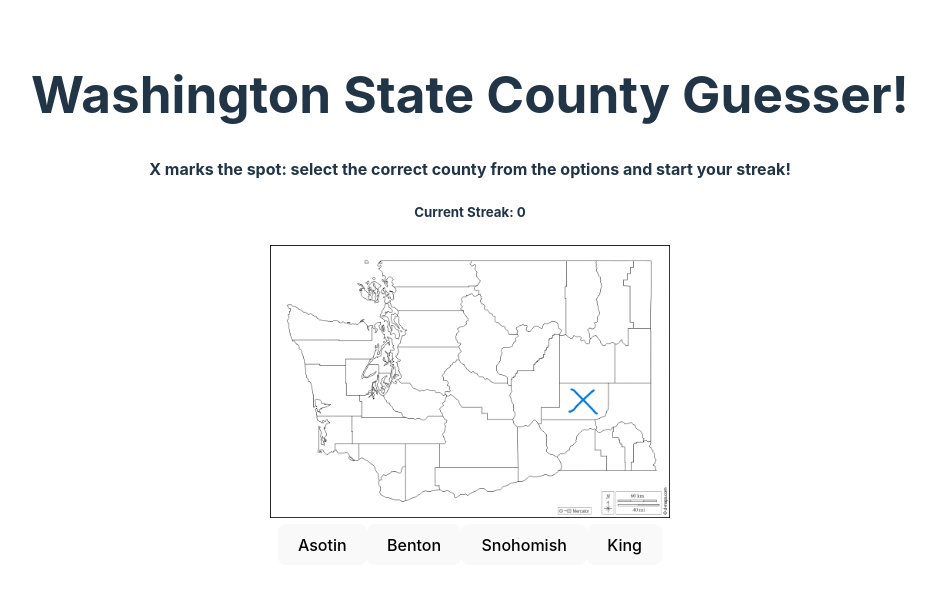
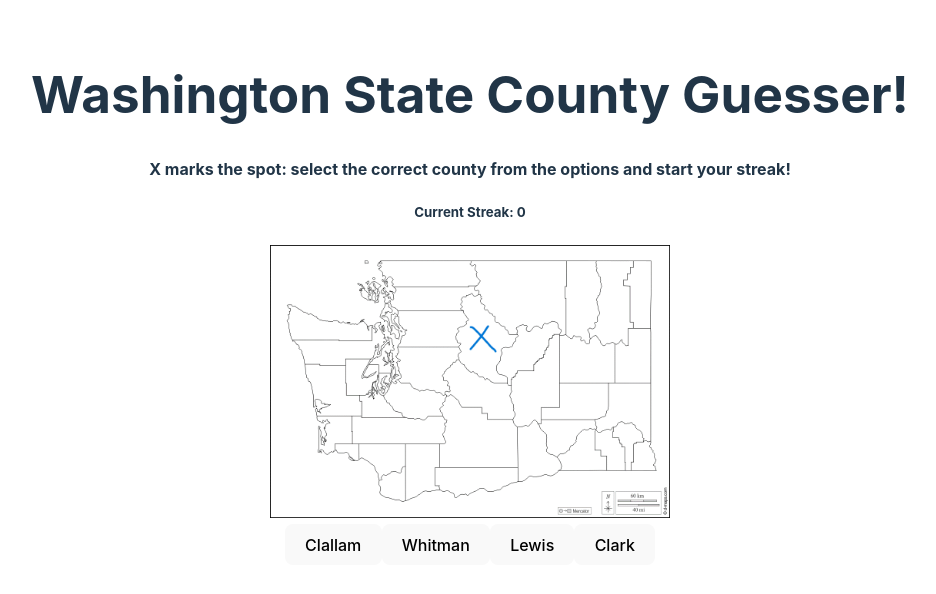
Before and after one commit to kristofer11/county-guesser, a React (Vite) app: page / in a window 1280 px wide. Shown: the top 594 px of the page, without its empty margins (170-1106 px from the left). Built offline with nearby package versions, Linux system fonts and the light colour scheme.

Commit message:
Rendering random map and random options

```diff
--- a/src/components/GameBoard.jsx
+++ b/src/components/GameBoard.jsx
@@ -1,35 +1,70 @@
 import { useState } from 'react';
 import { counties } from '../assets/counties';
 import { Button } from 'reactstrap';
+import { useEffect } from 'react';
 
 const GameBoard = () => {
     const [currentCounty, setCurrentCounty] = useState(null);
+    const [buttonNames, setButtonNames] = useState([]);
     const [currentStreak, setCurrentStreak] = useState(0);
+    const [countyNameDisplay, setCountyNameDisplay] = useState('none');
+
+    useEffect(() => {
+        const getRandomCounty = () => {
+            const randomIndex = Math.floor(Math.random() * counties.length);
+            const randomCountry = counties[randomIndex];
+            setCurrentCounty(randomCountry);
+
+            const names = [randomCountry.name]
+            while (names.length < 4) {
+                const randomName = counties[Math.floor(Math.random() * counties.length)].name;
+                if (!names.includes(randomName)) {
+                    names.push(randomName);
+                }
+            }
+            console.log(names)
+
+            const shuffledNames = names.sort(() => Math.random() - 0.5);
+            setButtonNames(shuffledNames);
+            console.log(buttonNames)
+        };
+
+        getRandomCounty();
+
+    }, []);
+
 
     //Add 'handleClick' function for user selection
 
     //Add 'handleNextCounty' function for 'next' button
 
     return (
-        <div>
+        <div className='gamePanel'>
+            {currentCounty ? (
+                <>
                     <h5>Current Streak: {currentStreak}</h5>
-            <img src={counties[0].img} width='400px' />
+                    <img src={currentCounty.img} width='400px' />
                     <div className='buttonDiv'>
                         <Button className='optionButton'>
-                    Asotin
+                            {buttonNames[0]}
                         </Button>
                         <Button className='optionButton'>
-                    Benton
+                            {buttonNames[1]}
                         </Button>
                         <Button className='optionButton'>
-                    Snohomish
+                            {buttonNames[2]}
                         </Button>
                         <Button className='optionButton'>
-                    King
+                            {buttonNames[3]}
                         </Button>
                     </div>
+                </>
+            ) : (
+                <p>loading</p>
+            )}
+
         </div>
     )
 }
 
-export default GameBoard
+export default GameBoard;
```
Lines whose indentation alone changed are shown as unchanged.
